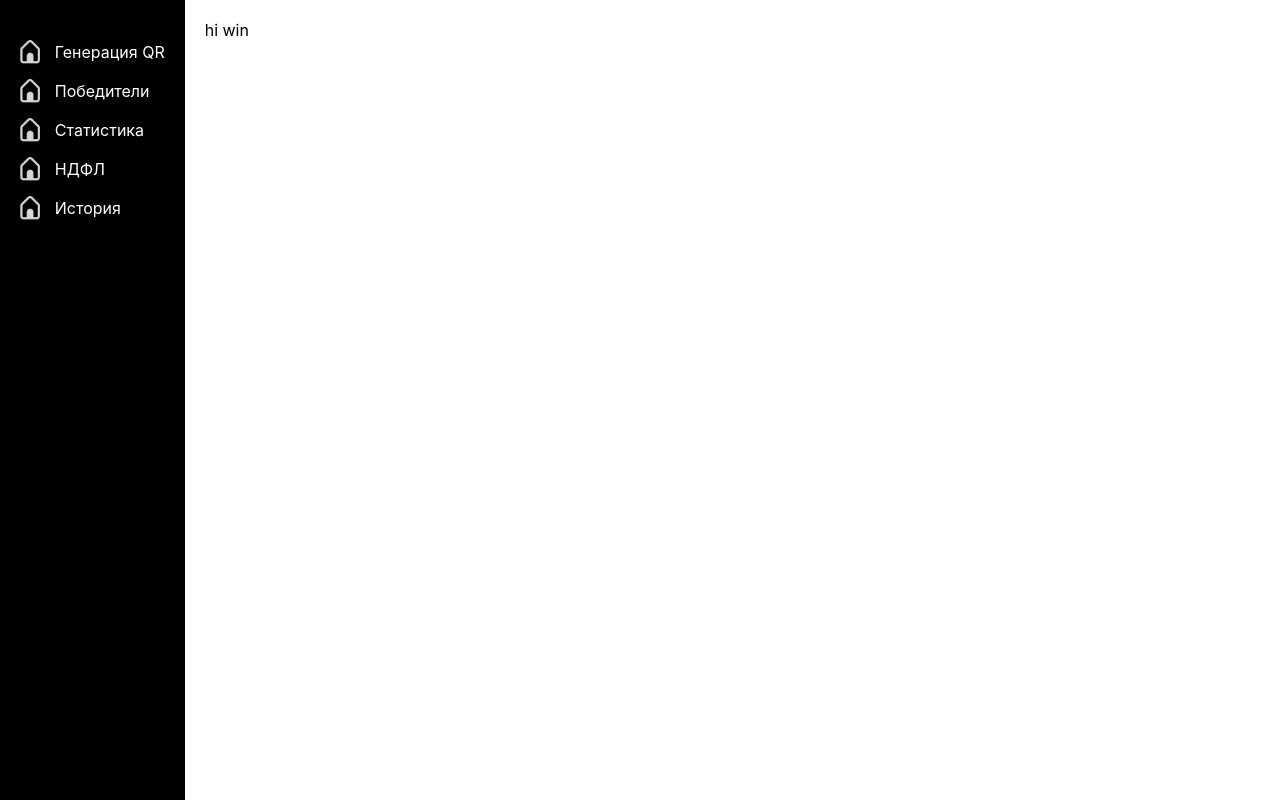
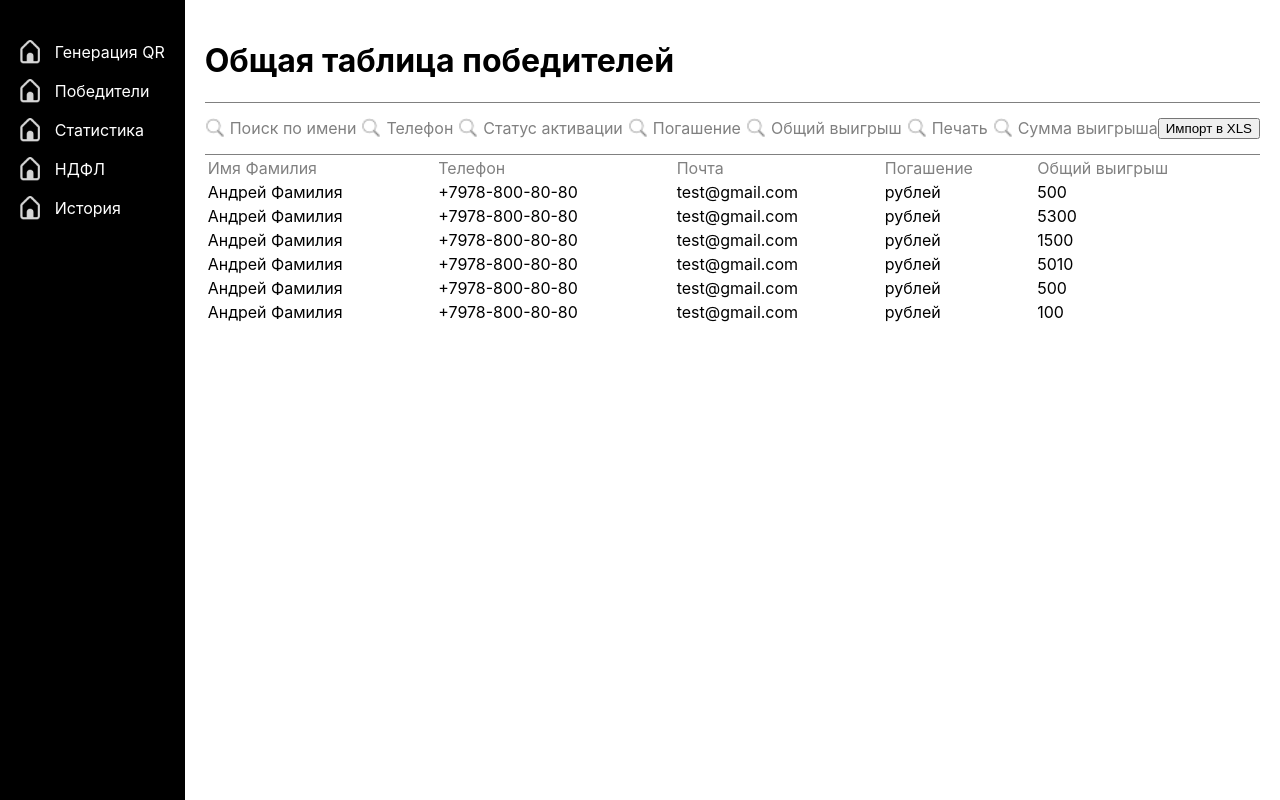
Before and after one commit to Mikteor/QR-front, a React (Create React App) app: page /winners in a window 1280 px wide. Built offline with nearby package versions, Linux system fonts and the light colour scheme.

Commit message:
layput: winners

```diff
--- /dev/null
+++ b/src/components/winners/data.js
@@ -0,0 +1,53 @@
+export const header = {
+    name: 'Имя Фамилия',
+    phone: 'Телефон',
+    email: 'Почта',
+    rebound:'Погашение',
+    total: 'Общий выигрыш',
+}
+
+export const data = [
+    {
+        name: 'Андрей Фамилия',
+        phone: '+7978-800-80-80',
+        email: 'test@gmail.com',
+        rebound: true,
+        total: 500,
+    },
+    {
+        name: 'Андрей Фамилия',
+        phone: '+7978-800-80-80',
+        email: 'test@gmail.com',
+        rebound: true,
+        total: 5300,
+    },
+    {
+        name: 'Андрей Фамилия',
+        phone: '+7978-800-80-80',
+        email: 'test@gmail.com',
+        rebound: true,
+        total: 1500,
+    },
+    {
+        name: 'Андрей Фамилия',
+        phone: '+7978-800-80-80',
+        email: 'test@gmail.com',
+        rebound: false,
+        total: 5010,
+    },
+    {
+        name: 'Андрей Фамилия',
+        phone: '+7978-800-80-80',
+        email: 'test@gmail.com',
+        rebound: false,
+        total: 500,
+    },
+    {
+        name: 'Андрей Фамилия',
+        phone: '+7978-800-80-80',
+        email: 'test@gmail.com',
+        rebound: false,
+        total: 100,
+    },
+
+]
--- /dev/null
+++ b/src/components/winners/filters.js
@@ -0,0 +1,57 @@
+import React from 'react'
+import styles from './winnersComponents.module.css'
+
+export const filters = [
+    {
+        title: 'Поиск по имени',
+        icon: 'search.png',
+        handler: ()=>console.log('hi')
+    },
+    {
+        title: 'Телефон',
+        icon: 'search.png',
+        handler: ()=>console.log('hi')
+    },
+    {
+        title: 'Статус активации',
+        icon: 'search.png',
+        handler: ()=>console.log('hi')
+    },
+    {
+        title: 'Погашение',
+        icon: 'search.png',
+        handler: ()=>console.log('hi')
+    },
+    {
+        title: 'Общий выигрыш',
+        icon: 'search.png',
+        handler: ()=>console.log('hi')
+    },
+    {
+        title: 'Печать',
+        icon: 'search.png',
+        handler: ()=>console.log('hi')
+    },
+    {
+        title: 'Сумма выигрыша',
+        icon: 'search.png',
+        handler: ()=>console.log('hi')
+    },
+]
+
+const FilterRow = () => {
+
+    return(
+        <div className='flex-row between'>
+            {filters.map((el,i)=>{
+                return(
+                    <div className={styles.filterButton} onClick={el.handler}>
+                        <img className={styles.filterIcon} src={el.icon}/>
+                        {el.title}
+                    </div>
+                )
+            })}
+        </div>
+    )
+}
+export default FilterRow
--- /dev/null
+++ b/src/components/winners/tableRow.js
@@ -0,0 +1,20 @@
+import React from 'react'
+import styles from './winnersComponents.module.css'
+
+const TableRow = ({data, header, footer, body}) => {
+
+
+
+    return(
+        <tr className={
+            header? styles.tableHeader :
+            styles.tableBody}>
+            <td>{data.name}</td>
+            <td>{data.phone}</td>
+            <td>{data.email}</td>
+            <td>{data.rebound}{body && ' рублей'}</td>
+            <td>{data.total}</td>
+        </tr>
+    )
+}
+export default TableRow
--- /dev/null
+++ b/src/components/winners/winnersComponents.module.css
@@ -0,0 +1,19 @@
+.tableHeader{
+    color: grey;
+}
+.tableBody{
+
+}
+.tableFooter{
+    font-weight: bold;
+}
+
+.filterButton{
+    display: flex;
+    align-items: center;
+    color: grey;
+}
+.filterIcon{
+    height: 20px;
+    margin-right: 5px;
+}
--- a/src/index.css
+++ b/src/index.css
@@ -16,3 +16,9 @@ code {
   display: flex;
   flex-direction: row;
 }
+.tableWide{
+  width: 100%;
+}
+.between{
+  justify-content: space-between;
+}
--- a/src/pages/main.js
+++ b/src/pages/main.js
@@ -26,7 +26,7 @@ const Main = () => {
             </div>
 
             <h1>История генериций QR</h1>
-            <table>
+            <table className='tableWide'>
                 <TableRow data={header} header/>
                 {data.map((el,i)=>{
                     return(
--- a/src/pages/winners.js
+++ b/src/pages/winners.js
@@ -1,10 +1,27 @@
 import React from 'react'
+import styles from '../styles/winners.module.css'
+import {header, data} from '../components/winners/data'
+import TableRow from '../components/winners/tableRow'
+import FilterRow from '../components/winners/filters'
 
 const Winners = () => {
 
     return(
         <div>
-            hi win
+            <h1>Общая таблица победителей</h1>
+            <div className={styles.filterContainer}>
+                    <FilterRow />
+                    <button>Импорт в XLS</button>
+                </div>
+            <table className='tableWide'>
+                <TableRow data={header} header/>
+                {data.map((el,i)=>{
+                    return(
+                        <TableRow data={el} body/>
+                    )
+                })}
+
+            </table>
         </div>
     )
 }
--- /dev/null
+++ b/src/styles/winners.module.css
@@ -0,0 +1,8 @@
+.filterContainer{
+    display: grid;
+    grid-template-columns: 1fr max-content;
+    padding-top: 15px;
+    padding-bottom: 15px;
+    border-top: 1px solid gray;
+    border-bottom: 1px solid grey;
+}
```
Also changed, not shown: public/search.png (added).
